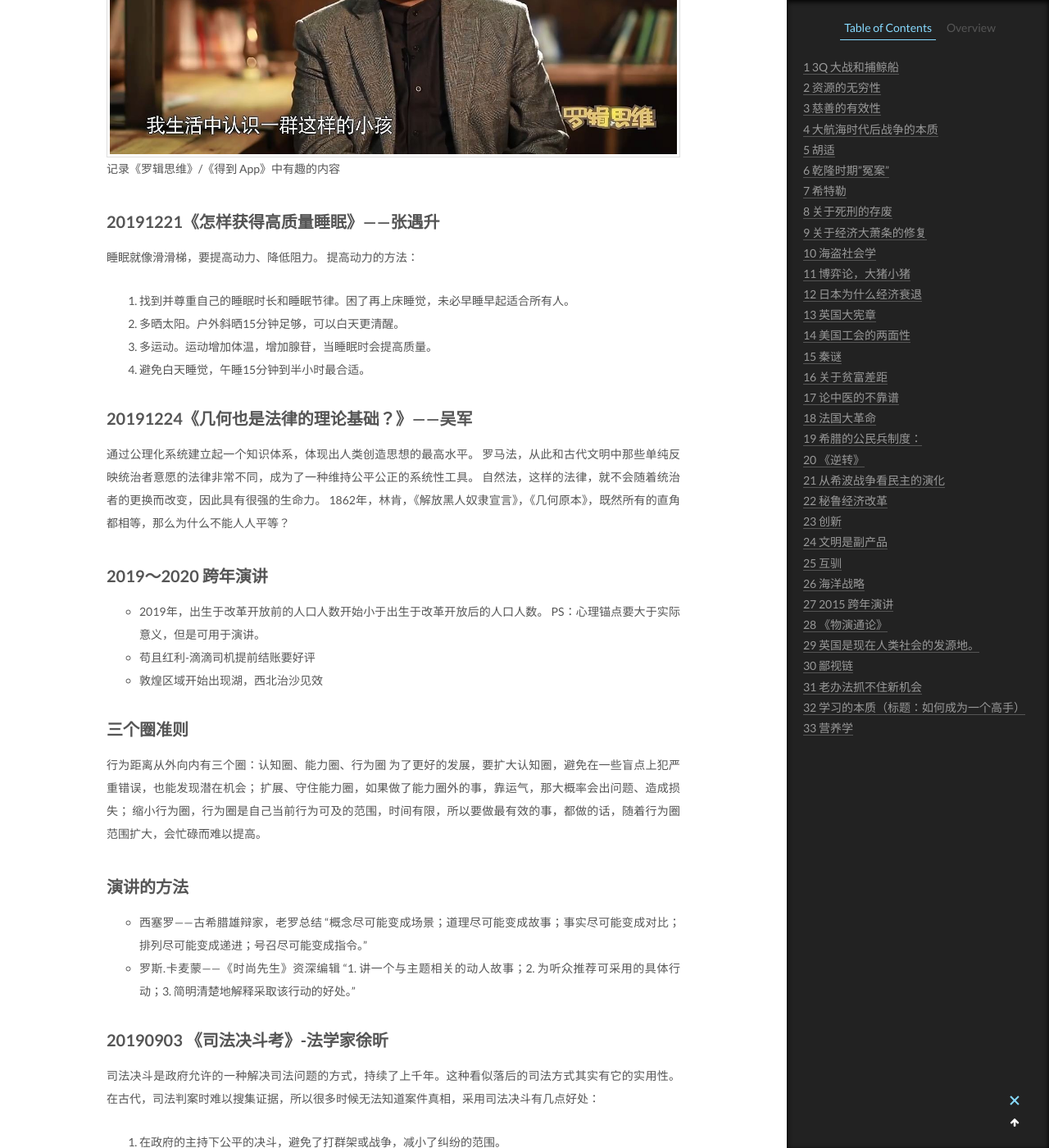
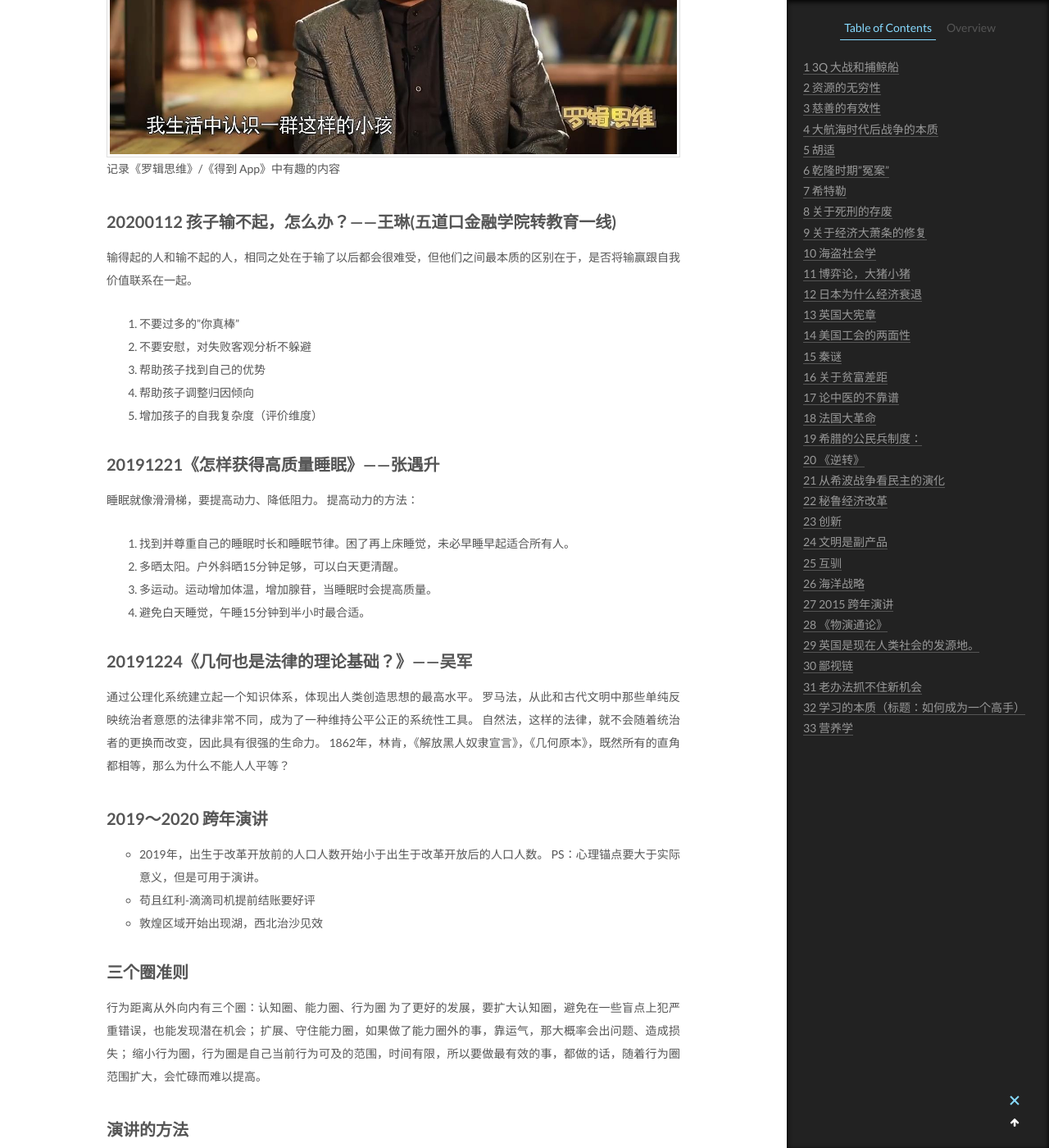
Before and after one commit to CodeHunter2006/CodeHunter2006.github.io, a Jekyll site: the page built from _posts/2014-02-11-Mr_Luo.md, in a window 1280 px wide and 1400 px high, scrolled down 672 px. Shown: the whole window at 82% size. Built offline with Jekyll 4.4.1, drawn with Linux system fonts in a browser that asks for light colours.

Commit message:
Update 2014-02-11-Mr_Luo.md

```diff
--- a/_posts/2014-02-11-Mr_Luo.md
+++ b/_posts/2014-02-11-Mr_Luo.md
@@ -7,6 +7,14 @@ tags: book
 
 ![罗振宇](/assets/images/2014-02-11-Mr_Luo_1.jpeg)
 记录《罗辑思维》/《得到 App》中有趣的内容
+
+## 20200112 孩子输不起，怎么办？——王琳(五道口金融学院转教育一线)
+输得起的人和输不起的人，相同之处在于输了以后都会很难受，但他们之间最本质的区别在于，是否将输赢跟自我价值联系在一起。
+1. 不要过多的"你真棒"
+2. 不要安慰，对失败客观分析不躲避
+3. 帮助孩子找到自己的优势
+4. 帮助孩子调整归因倾向
+5. 增加孩子的自我复杂度（评价维度）
 
 ## 20191221《怎样获得高质量睡眠》——张遇升
 睡眠就像滑滑梯，要提高动力、降低阻力。
```
